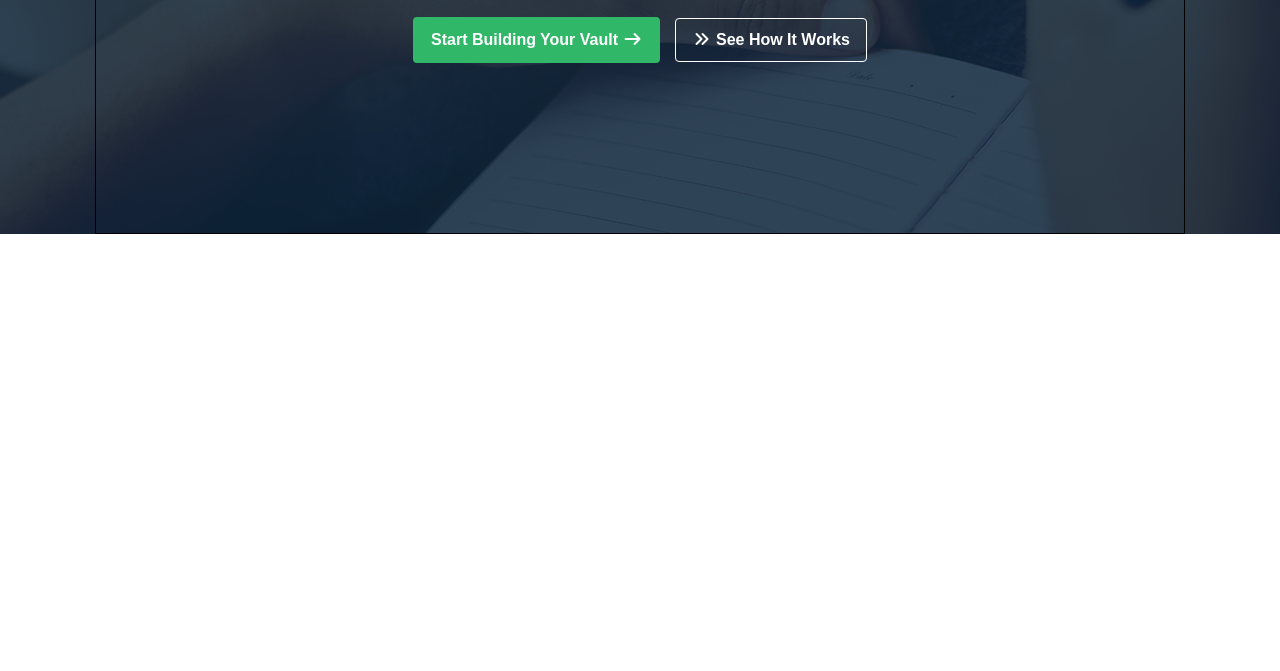
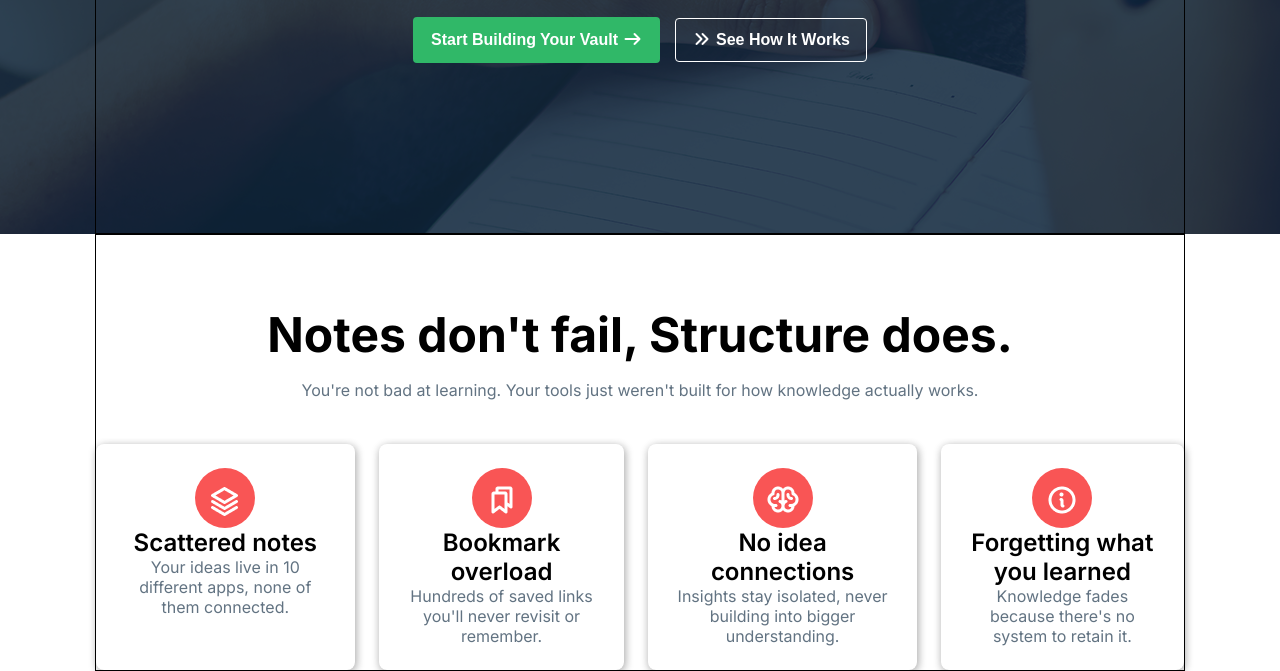
Before and after one commit to hhlenin/ph-assignment-1, a plain HTML site: page index.html in a window 1280 px wide. Shown: the part 539-1210 px from the top of the page. Before the commit the page ends 800 px from the top, so only its background shows below. Drawn offline with Linux system fonts and the light colour scheme.

Commit message:
notes part complete

```diff
--- a/index.html
+++ b/index.html
@@ -61,5 +61,46 @@
             </div>
         </div>
     </section>
+
+    <section id="notes">
+        <div class="container">
+            <div class="content">
+                <h2 class="font-48">Notes don't fail, Structure does.</h2>
+                <p class="color-gray font-16">You're not bad at learning. Your tools just weren't built for how knowledge actually works.</p>
+            </div>
+
+            <div class="notes-group">
+                <div class="note">
+                    <div class="note-icon">
+                        <img src="./assets/Vector.png" alt="">
+                    </div>
+                    <h4>Scattered notes</h4>
+                    <p class="font-16 color-gray">Your ideas live in 10 different apps, none of them connected.</p>
+                </div>
+                <div class="note">
+                    <div class="note-icon">
+                        <img src="./assets/Bookmarks.png" alt="">
+                    </div>
+                    <h4>Bookmark overload</h4>
+                    <p class="font-16 color-gray">Hundreds of saved links you'll never revisit or remember.</p>
+                </div>
+
+                <div class="note">
+                    <div class="note-icon">
+                        <img src="./assets/Brain.png" alt="">
+                    </div>
+                    <h4>No idea connections</h4>
+                    <p class="color-gray font-16">Insights stay isolated, never building into bigger understanding.</p>
+                </div>
+                <div class="note">
+                    <div class="note-icon">
+                        <img src="./assets/Info.png" alt="">
+                    </div>
+                    <h4>Forgetting what you learned</h4>
+                    <p class="font-16 color-gray">Knowledge fades because there's no system to retain it.</p>
+                </div>
+            </div>
+        </div>
+    </section>
 </body>
 </html>
--- a/styles/style.css
+++ b/styles/style.css
@@ -7,8 +7,17 @@
     font-size: 16px;
 }
 
+.font-48 {
+    font-size: 48px;
+    font-weight: bold;
+}
+
 .color-primary {
     color: #30B868;
+}
+
+.color-gray {
+    color: #627382;
 }
 
 .color-white {
@@ -113,3 +122,43 @@
     border: 1px solid #FFFF;
     color: #FFFF;
 }
+
+#notes .container {
+    text-align: center;
+}
+
+#notes .container h2{
+    margin-top: 70px;
+    margin-bottom: 16px;
+}
+
+.notes-group {
+    padding-top: 44px;
+    display: flex;
+    gap: 24px
+}
+
+.note {
+    text-align: center;
+    box-shadow: 2px 2px 8px 0 rgba(0, 0, 0, 0.2), 0 2px 8px 0 rgba(0, 0, 0, 0.19);
+    padding: 24px;
+    border-radius: 8px;
+}
+
+.note-icon {
+    display: inline-block;
+    width: 60px;
+    height: 60px;
+    background-color: #F95555;
+    border-radius: 50%;
+}
+
+.note-icon img {
+    margin: auto;
+    padding: 0;
+}
+
+.note h4 {
+    font-size: 24px;
+    font-weight: 600;
+}
```
